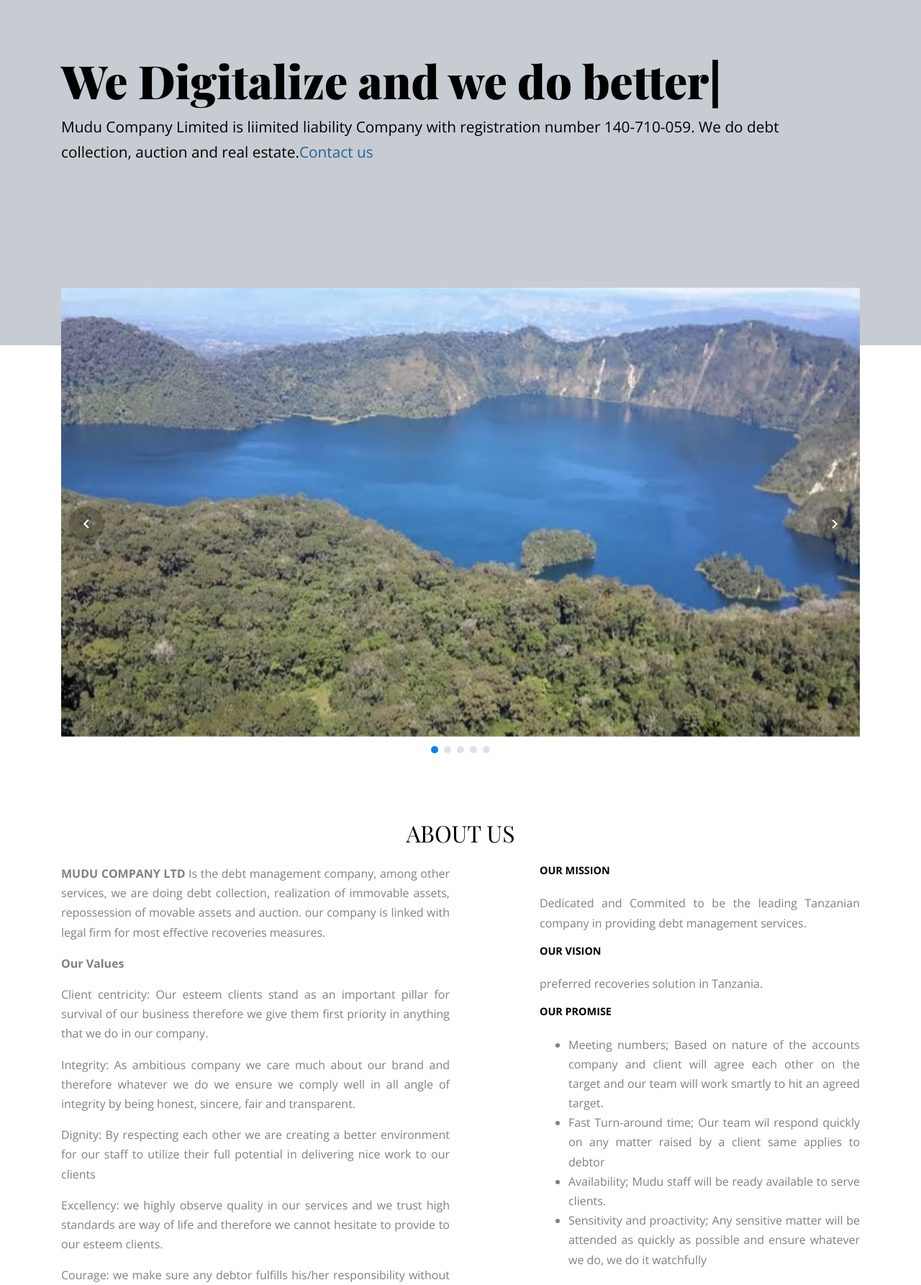
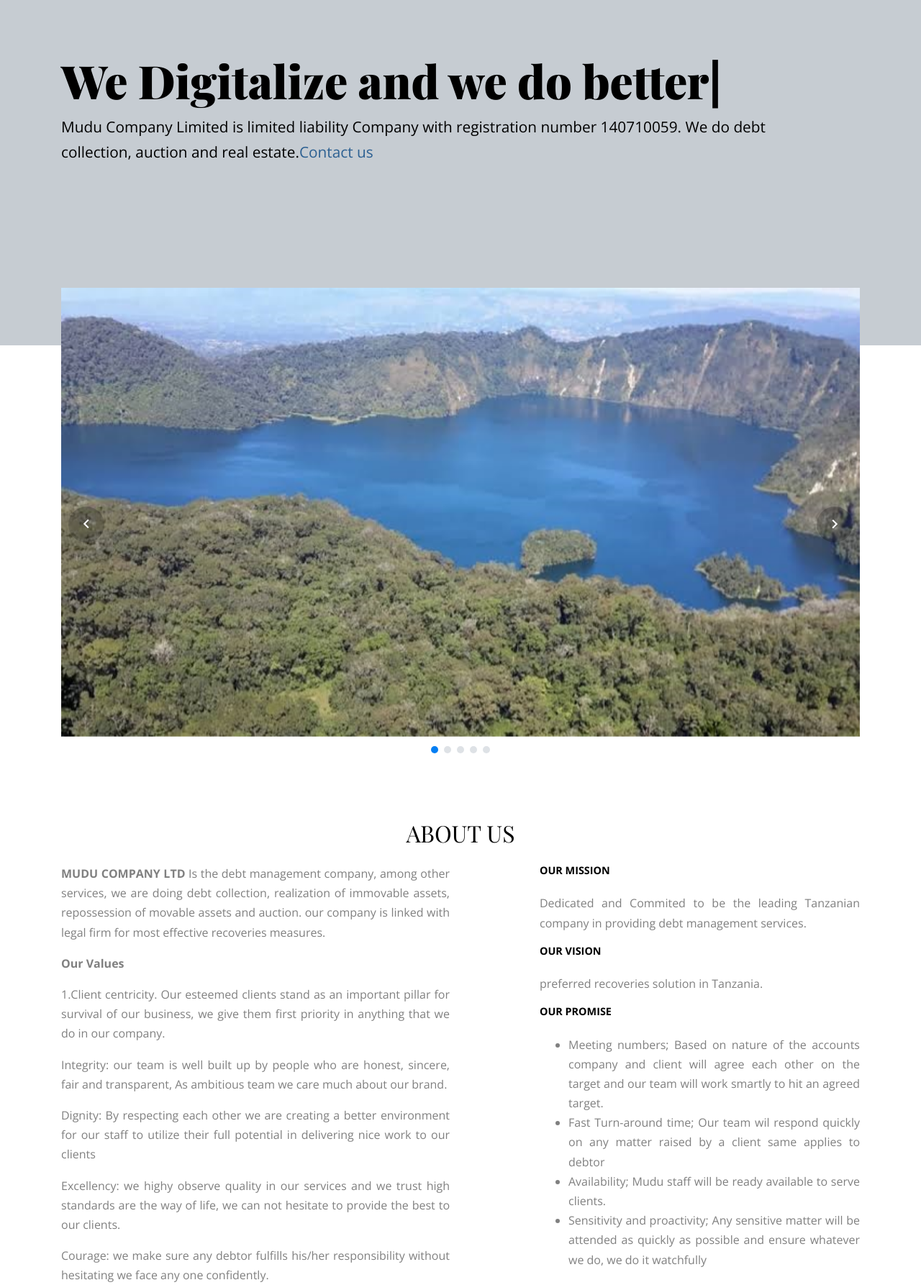
Before and after one commit to Ntonsite/mudu, a PHP site: page / in a window 1280 px wide. Shown: the part 160-1946 px from the top of the page at 72% size. Run offline with PHP 8.4, Linux system fonts and the light colour scheme; some web fonts are replaced.

Commit message:
new changes

```diff
--- a/index.php
+++ b/index.php
@@ -98,7 +98,7 @@
             <div class="row">
               <div class="col-lg-11">
                 <h1>We <span class="typed-words"></span></h1>
-                <p>Mudu Company Limited is liimited liability Company with registration number 140-710-059. We do debt collection, auction and real estate.<a style="color: #2c6092;" href="#contact-section">Contact us</a></p>
+                <p>Mudu Company Limited is limited liability Company with registration number 140710059. We do debt collection, auction and real estate.<a style="color: #2c6092;" href="#contact-section">Contact us</a></p>
               </div>
             </div>
           </div>
@@ -131,11 +131,13 @@
             <p><strong>Our Values</strong></p>
               <div>
                 <p>
-                Client centricity: Our esteem clients stand as an important pillar for survival of our business therefore we give them first priority in anything that we do in our company.
+                1.Client centricity. Our esteemed clients stand as an important pillar for survival of our business, we give
+                them first priority in anything that we do in our company.
                 </p>
 
                 <p>
-                Integrity: As ambitious company we care much about our brand and therefore    whatever we do we ensure we comply well in all angle of integrity by being honest, sincere, fair and transparent.
+               Integrity: our team is well built up by people who are honest, sincere, fair and transparent, As
+               ambitious team we care much about our brand.
                 </p>
 
                 <p>
@@ -144,7 +146,8 @@
 
                 <p>
 
-                Excellency: we highly observe quality in our services and we trust high standards are way of life and therefore we cannot hesitate to provide to our esteem clients.
+                Excellency: we highy observe quality in our services and we trust high standards are the way of life, we
+                can not hesitate to provide the best to our clients.
 
                 </p>
 
@@ -245,7 +248,7 @@
           <div class="col-lg-3 text-left">
             <img src="images/team_11.jpg" alt="Free Website Template by Free-Template.co" class="rounded-circle img-fluid w-50 mb-4">
             <h3 class="h4 text-black">MR. CLAUD MASHAKA</h3>DEBT COLLECTION OFFICER
-            <p>Bachelor Degree in human resource (Mwalimu Nyerere university). Worked with Topher Micro credit for one year as credit and recoveries officer, Also worked with Yosex property limited as marketing officer</p>
+            <p>Bachelor Degree in human resource (Mwalimu Nyerere university). Worked with Topher Micro credit for one year as credit and recoveries officer.</p>
           </div>1
         </div>
       </div>
@@ -372,7 +375,7 @@
                 <img src="images/1.png" alt="Mudu" class="img-fluid">
               </div>
               <div class="col-md-6">
-                <img src="images/2.png" alt="Mudu" class="img-fluid">
+                <img src="images/3.png" alt="Mudu" class="img-fluid">
               </div>
             </div>
           </div>
```
Also changed, not shown: .htaccess (deleted), images/3.png (added).
